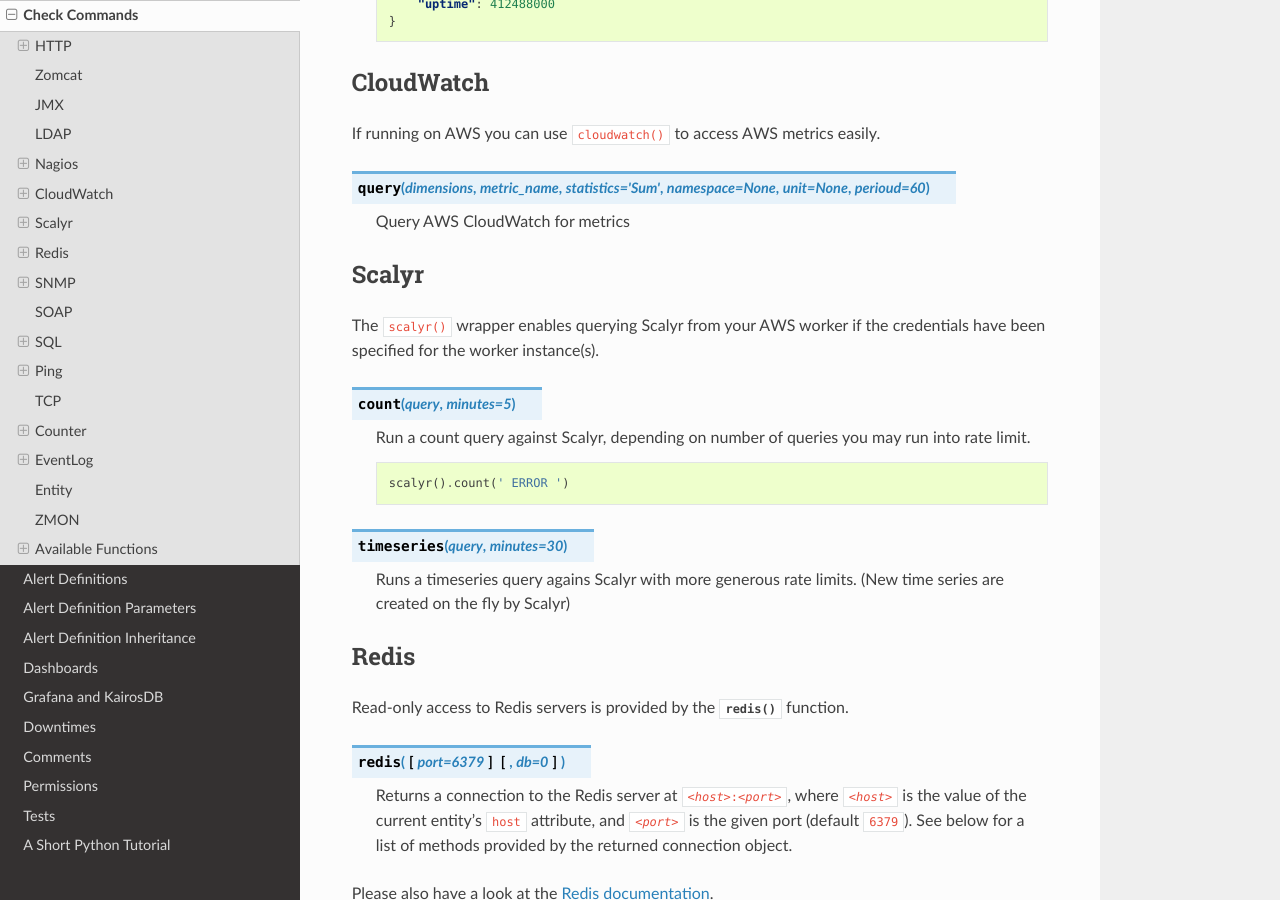
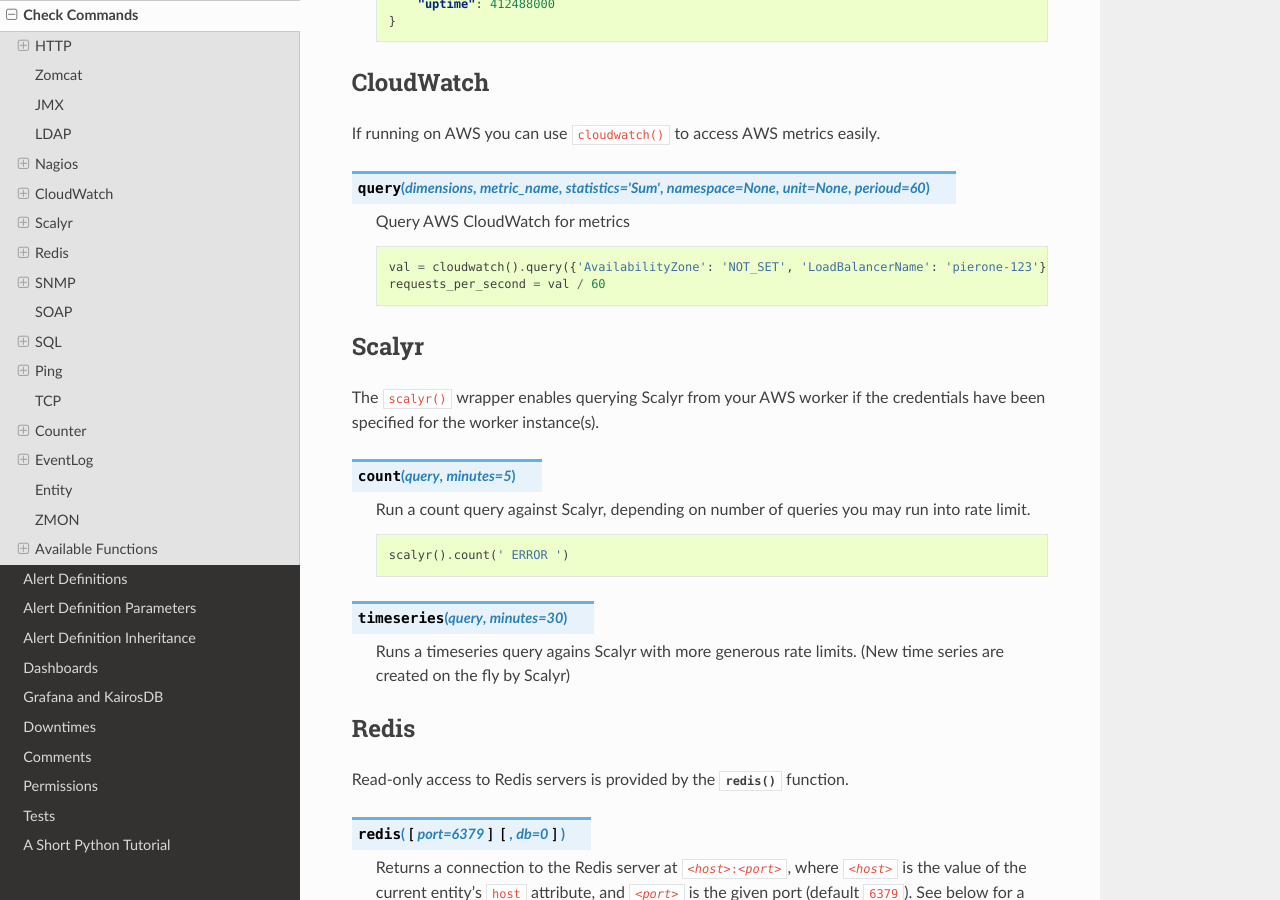
Before and after one commit to zalando-zmon/zmon-docs, a Sphinx documentation site: the page built from docs/check-commands.rst, in a window 1280 px wide and 900 px high, scrolled down 15296 px. Built offline with Sphinx 7.4.7 and the Read the Docs theme 2.0.0, drawn with Linux system fonts in a browser that asks for light colours; pages that are not in the unit, such as notebooks, are missing from menus.

Commit message:
example cloudwatch query

```diff
--- a/docs/check-commands.rst
+++ b/docs/check-commands.rst
@@ -813,6 +813,12 @@
 .. py:method:: query(dimensions, metric_name, statistics='Sum', namespace=None, unit=None, perioud=60)
 
   Query AWS CloudWatch for metrics
+
+  ::
+
+        val = cloudwatch().query({'AvailabilityZone': 'NOT_SET', 'LoadBalancerName': 'pierone-123'}, 'RequestCount', 'Sum')['RequestCount']
+        requests_per_second = val / 60
+
 
 Scalyr
 ------
```
